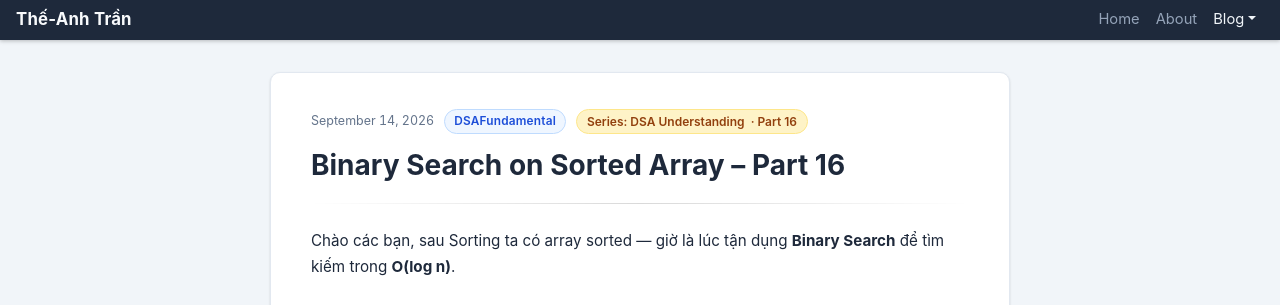
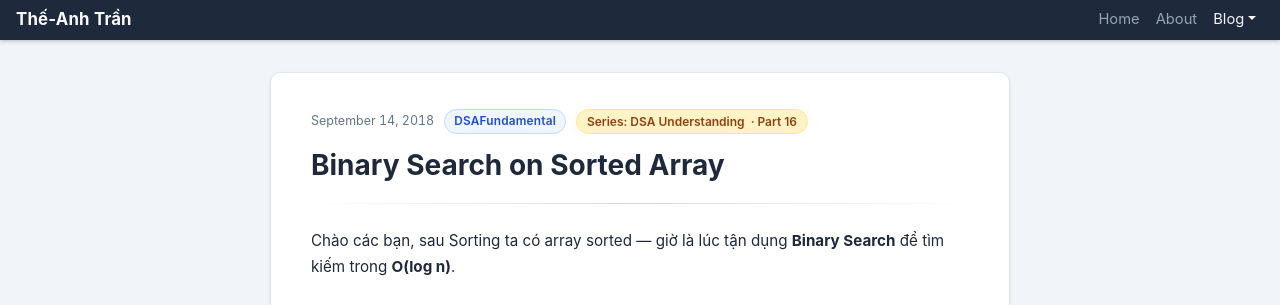
Before and after one commit to anhttmle/anhttmle.github.io, a Jekyll site: the page built from _posts/2018-09-14-DSA-16.md, in a window 1280 px wide and 1400 px high. Shown: the top 305 px of the window. Built offline with Jekyll 4.4.1, drawn with Linux system fonts in a browser that asks for light colours; some of the changed text lies outside the part shown.

Commit message:
Update and rename 2026-09-14-DSA-16.md to 2018-09-14-DSA-16.md

```diff
--- a/_posts/2026-09-14-DSA-16.md
+++ b/_posts/2018-09-14-DSA-16.md
@@ -1,6 +1,6 @@
 ---
-title: "Binary Search on Sorted Array – Part 16"
-date: 2026-09-14
+title: "Binary Search on Sorted Array"
+date: 2018-09-14
 layout: post
 categories: DSAFundamental
 series: "DSA Understanding"
```
